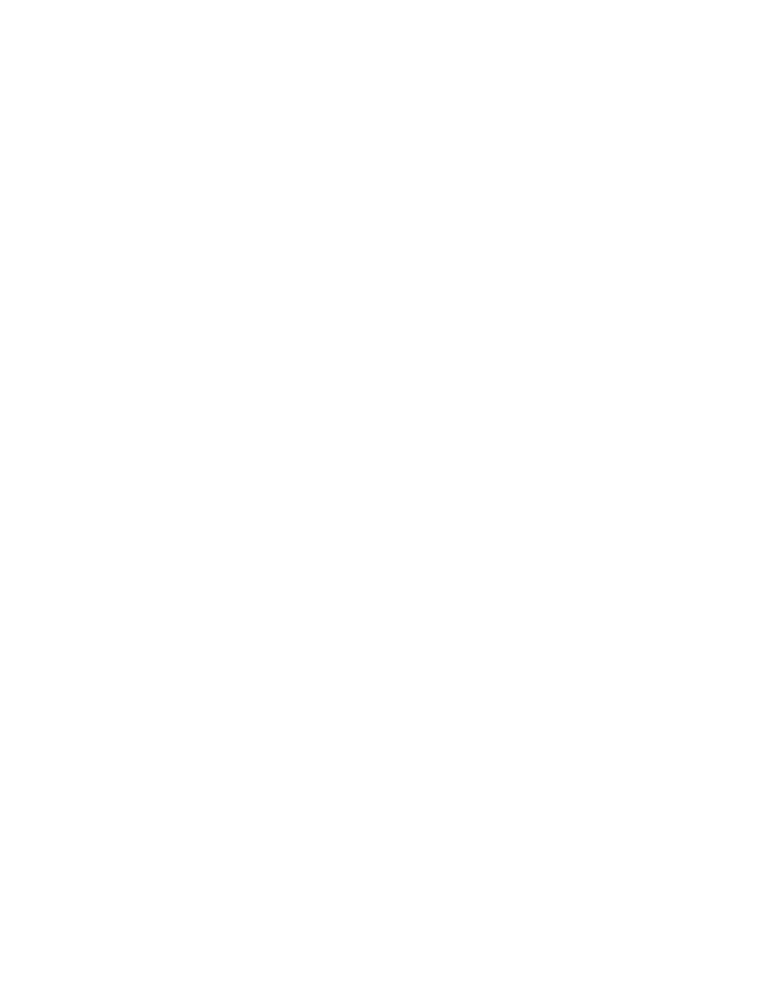
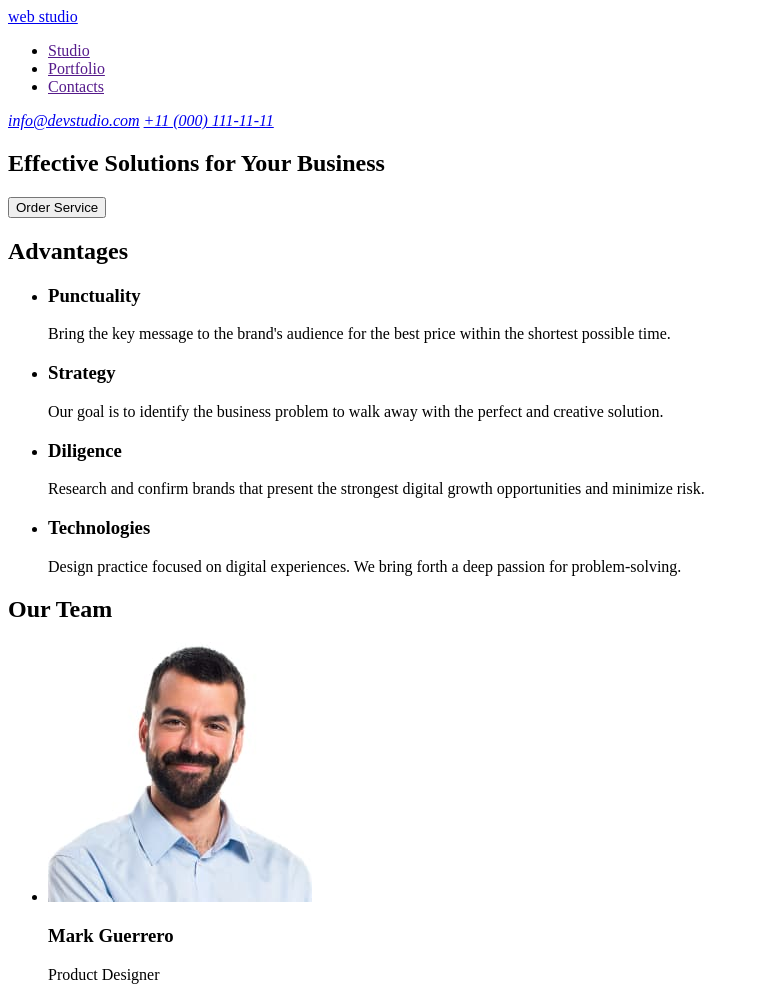
Before and after one commit to DmytroBzs/goit-markup-hw-01, a plain HTML site: page index.html in a window 1280 px wide. Shown: the top 987 px of the page, without its empty margins (0-759 px from the left). Before the commit the page ends 800 px from the top, so only its background shows below. Drawn offline with Linux system fonts and the light colour scheme.

Commit message:
hw1-done

```diff
--- a/index.html
+++ b/index.html
@@ -2,10 +2,85 @@
 <html lang="en">
 <head>
     <meta charset="UTF-8">
-    <meta name="viewport" content="width=device-width, initial-scale=1.0">
-    <title>Document</title>
+    <meta name="viewport" content="width=   , initial-scale=1.0">
+    <title>Web Studio</title>
 </head>
 <body>
-
+    <!-- Header content -->
+    <header>
+<a href="index.html">web studio</a>
+<nav>
+    <ul>
+        <li><a href="">Studio</a></li>
+        <li><a href="">Portfolio</a></li>
+        <li><a href="">Contacts</a></li>
+    </ul>
+</nav>
+<address>
+    <a href="mailto:info@devstudio.com">info@devstudio.com</a>
+    <a href="tel:+110001111111">+11 (000) 111-11-11</a>
+</address>
+    </header>
+    <main>
+        <!-- Hero section -->
+        <section>
+            <h1>Effective Solutions for Your Business</h1>
+            <button type="button">Order Service</button>
+        </section>
+        <!-- Advantages section -->
+        <section>
+            <h2>Advantages</h2>
+            <ul>
+                <li>
+                    <h3>Punctuality</h3>
+                    <p>Bring the key message to the brand's audience for the best price within the shortest possible time.</p>
+                </li>
+                <li>
+                    <h3>Strategy</h3>
+                    <p>Our goal is to identify the business
+                        problem to walk away with the perfect and creative solution.</p>
+                </li>
+                <li>
+                    <h3>Diligence</h3>
+                    <p>Research and confirm brands that present the strongest digital growth opportunities and minimize risk.</p>
+                </li>
+                <li>
+                    <h3>Technologies</h3>
+                    <p>Design practice focused on digital experiences. We bring forth a deep passion for problem-solving.</p>
+                </li>
+            </ul>
+        </section>
+        <!-- Team section -->
+        <section>
+            <h2>Our Team</h2>
+            <ul>
+                <li>
+                    <img src="images/mark-guerrero.jpg" alt="Mark Guerrero" width="264" height="260">
+                    <h3>Mark Guerrero</h3>
+                    <p>Product Designer</p>
+                </li>
+                <li>
+                    <img src="images/tom-ford.jpg" alt="Tom Ford" width="264" height="260">
+                    <h3>Tom Ford</h3>
+                    <p>Frontend Developer</p>
+                </li>
+                <li>
+                    <img src="images/camila-garcia.jpg" alt="Camila Garcia" width="264" height="260">
+                    <h3>Camila Garcia</h3>
+                    <p>Marketing</p>
+                </li>
+                <li>
+                    <img src="images/daniel-wilson.jpg" alt="Daniel Wilson" width="264" height="260">
+                    <h3>Daniel Wilson</h3>
+                    <p>UI Designer</p>
+                </li>
+            </ul>
+        </section>
+    </main>
+    <!-- Footer -->
+    <footer>
+        <a href="index.html">web studio</a>
+        <p>Increase the flow of customers and sales for your business with digital marketing & growth solutions.</p>
+    </footer>
 </body>
 </html>
```
Also changed, not shown: .prettierrc.json (added), images/camila-garcia.jpg (added), images/daniel-wilson.jpg (added), images/mark-guerrero.jpg (added), images/tom-ford.jpg (added).
